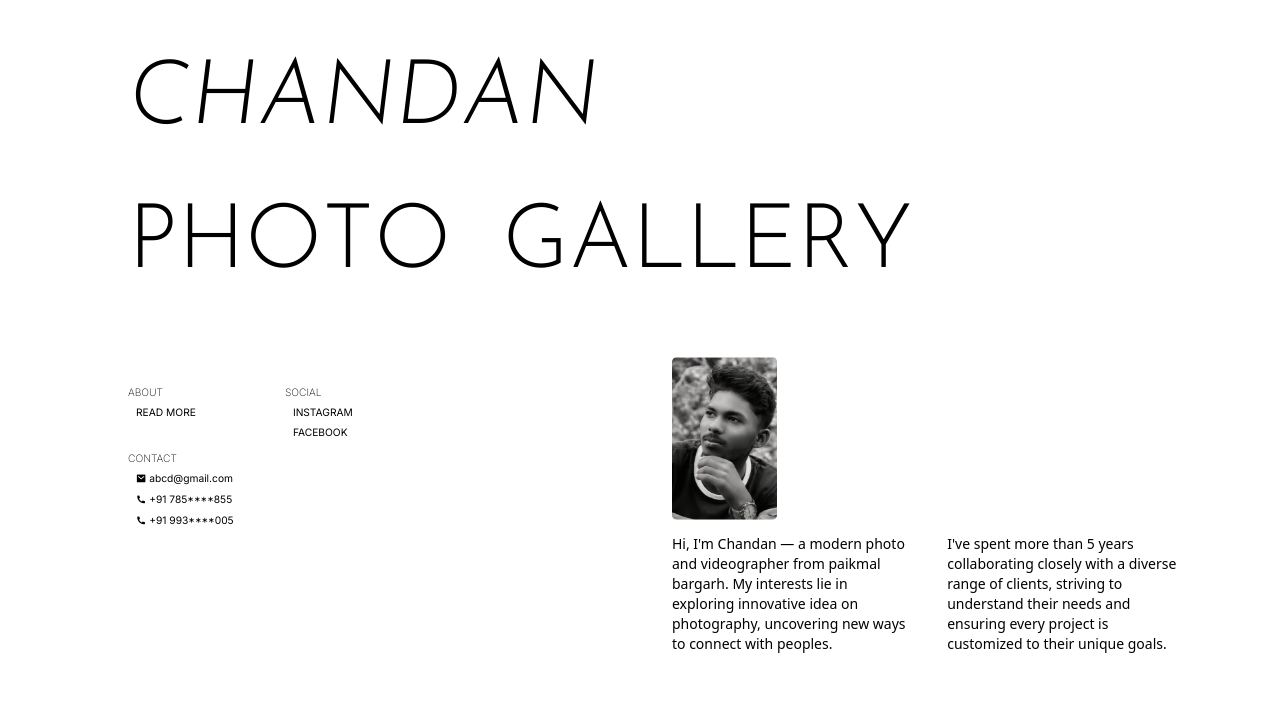
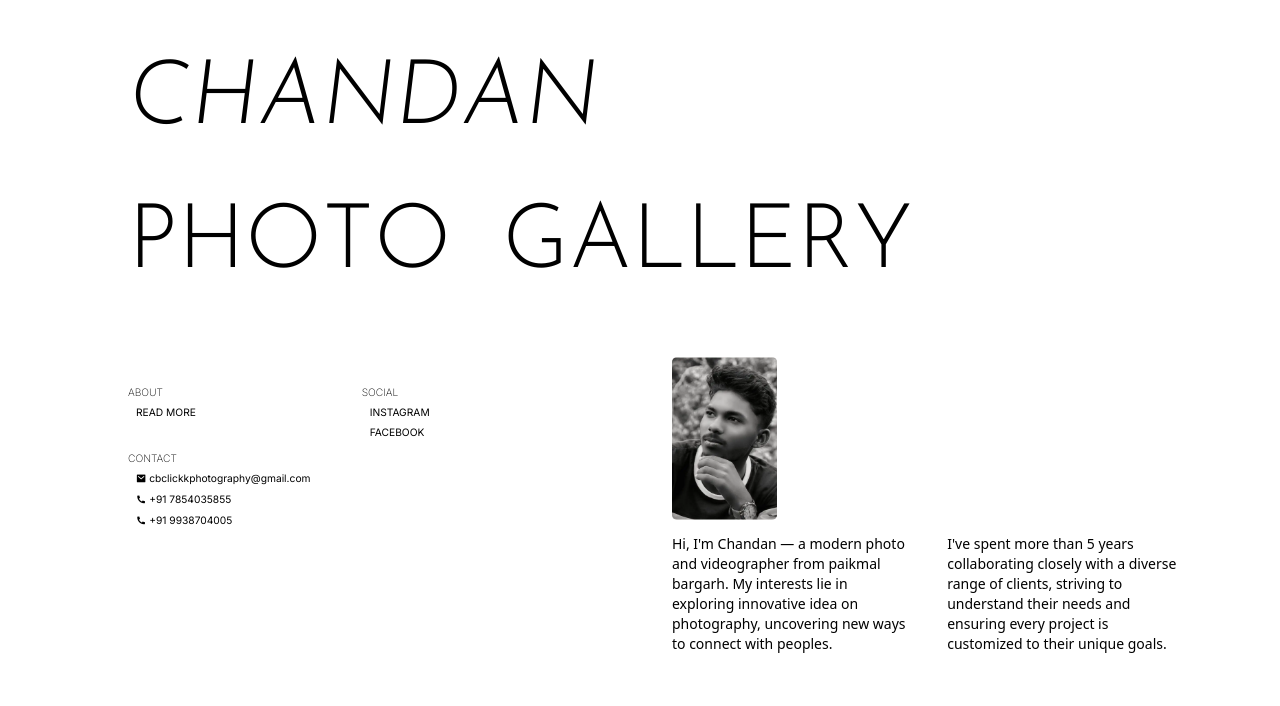
Before and after one commit to ManashR7488/CB-CLICK, a website built with Vite: page index.html in a window 1280 px wide. Shown: the part 94-800 px from the top of the page. Built offline with nearby package versions, Linux system fonts and the light colour scheme; a web font is replaced by a local one.

Commit message:
add email and some other info

```diff
--- a/index.html
+++ b/index.html
@@ -66,7 +66,7 @@
                 <div class="menuRight w-1/2 h-full flex flex-col justify-end items-center">
                     <div class="menuContact text-[#ffffff79] w-full h-2/5 pl-[5vw] flex flex-col items-start justify-center">
                         <h1>Contact...</h1>
-                        <h4 class="text-[3.1vw] text-cyan-50 font-inter font-[300] magnet pl-5 normal-case"><a href=""><i class="ri-mail-fill"></i> abcd@gmail.com</a></h4>
+                        <h4 class="text-[3.1vw] text-cyan-50 font-inter font-[300] magnet pl-5 normal-case"><a href="mailto:cbclickkphotography@gmail.com"><i class="ri-mail-fill"></i> cbclickkphotography@gmail.com</a></h4>
                         <h4 class="text-[3.1vw] text-cyan-50 font-inter font-[300] pl-5 flex flex-col">
                             <span><i class="ri-phone-fill"></i> +91 7854035855</span>
                             <span><i class="ri-phone-fill"></i> +91 9938704005</span>
@@ -94,10 +94,10 @@
                         </div>
                         <div>
                             <h4 class=" font-extralight">Contact</h4>
-                            <h4 class=" font-[400] magnet pl-2 normal-case"><a href=""><i class="ri-mail-fill"></i> abcd@gmail.com</a></h4>
+                            <h4 class=" font-[400] magnet pl-2 normal-case"><a href="mailto:cbclickkphotography@gmail.com"><i class="ri-mail-fill"></i> cbclickkphotography@gmail.com</a></h4>
                             <h4 class=" font-[400] pl-2 flex flex-col">
-                                <span><i class="ri-phone-fill"></i> +91 785****855</span>
-                                <span><i class="ri-phone-fill"></i> +91 993****005</span>
+                                <span><i class="ri-phone-fill"></i> +91 7854035855</span>
+                                <span><i class="ri-phone-fill"></i> +91 9938704005</span>
                             </h4>
                         </div>
                     </div>
--- a/pages/contacts/index.html
+++ b/pages/contacts/index.html
@@ -50,8 +50,8 @@
                         <h1><span class="flex text-wrap">Odisha India</span></h1>
                     </div>
                     <div class="contact-Number w-[40%] px-3">
-                        <h1><span class="flex text-wrap">+91 2201777770</span></h1>
-                        <h1><span class="flex text-wrap">+91 2201777770</span></h1>
+                        <h1><span class="flex text-wrap">+91 7854035855</span></h1>
+                        <h1><span class="flex text-wrap">+91 9938704005</span></h1>
                     </div>
                 </div>
                 <div class="down w-full h-[25%] flex justify-between">
@@ -61,7 +61,7 @@
                         <h1><span class="flex text-wrap">Sunday Closed</span></h1>
                     </div>
                     <div class="social w-[40%] h-full flex flex-col gap-2 overflow-hidden">
-                        <div class="gmail"><a class="w-fit" href="">abcd@gmail.com</a></div>
+                        <div class="gmail"><a class="w-fit" href="mailto:cbclickkphotography@gmail.com">cbclickkphotography@gmail.com</a></div>
                         <div class="social-links flex w-1/2 sm:w-full justify-start gap-[2vw] sm:gap-[4vw] overflow-hidden">
                             <div class="ab">
                                 <a class="text-[1.5vw] sm:text-[5vw] block" target="_blank" href="https://www.instagram.com/chandan_ia19_207/"><i class="ri-instagram-fill i"></i></a>
@@ -70,7 +70,7 @@
                                 <a class="text-[1.5vw] sm:text-[5vw] block" target="_blank" href="https://www.facebook.com/chandan.suna.5030"><i class="ri-facebook-circle-fill i"></i></a>
                             </div>
                             <div class="ab">
-                                <a class="text-[1.5vw] sm:text-[5vw] block" target="_blank" href="https://www.youtube.com/@cb_click"><i class="ri-youtube-fill i"></i></a>
+                                <a class="text-[1.5vw] sm:text-[5vw] block" target="_blank" href="https://www.youtube.com/@cb_clickk"><i class="ri-youtube-fill i"></i></a>
                             </div>
                         </div>
                     </div>
```
